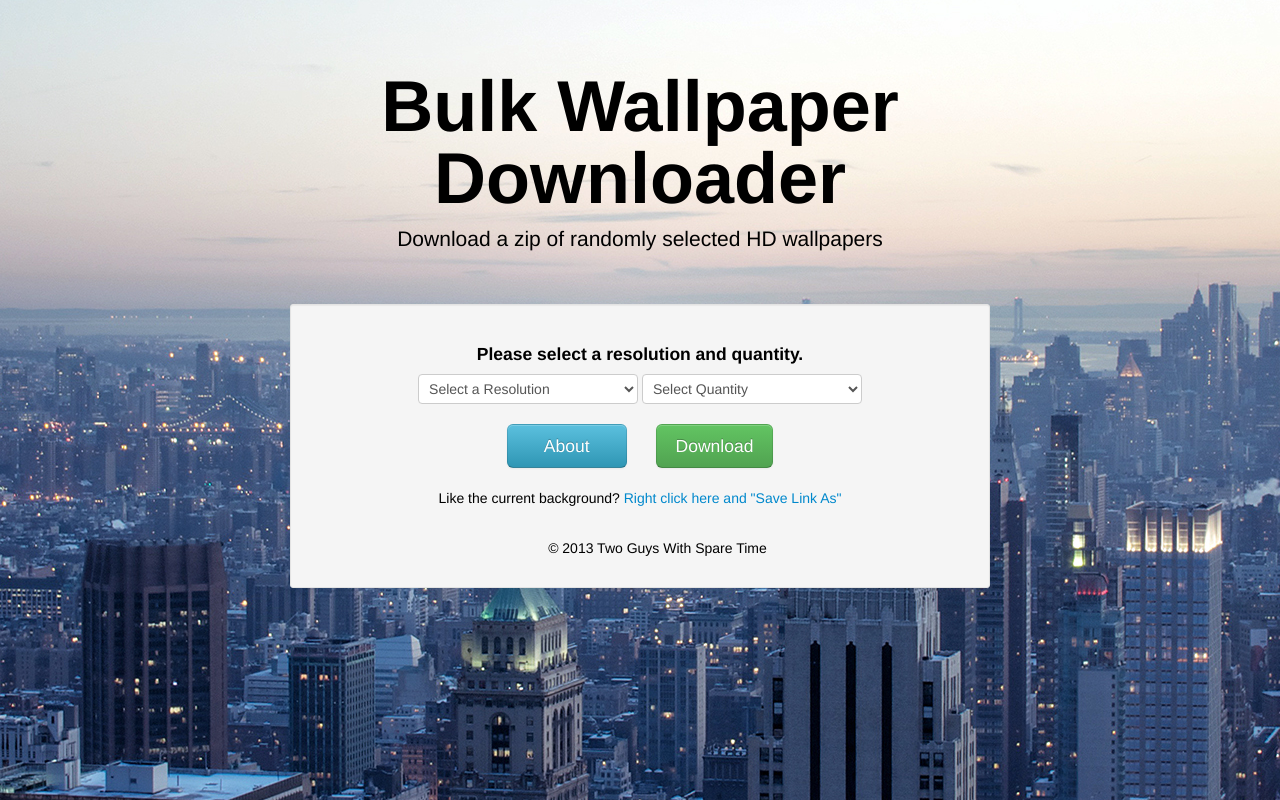
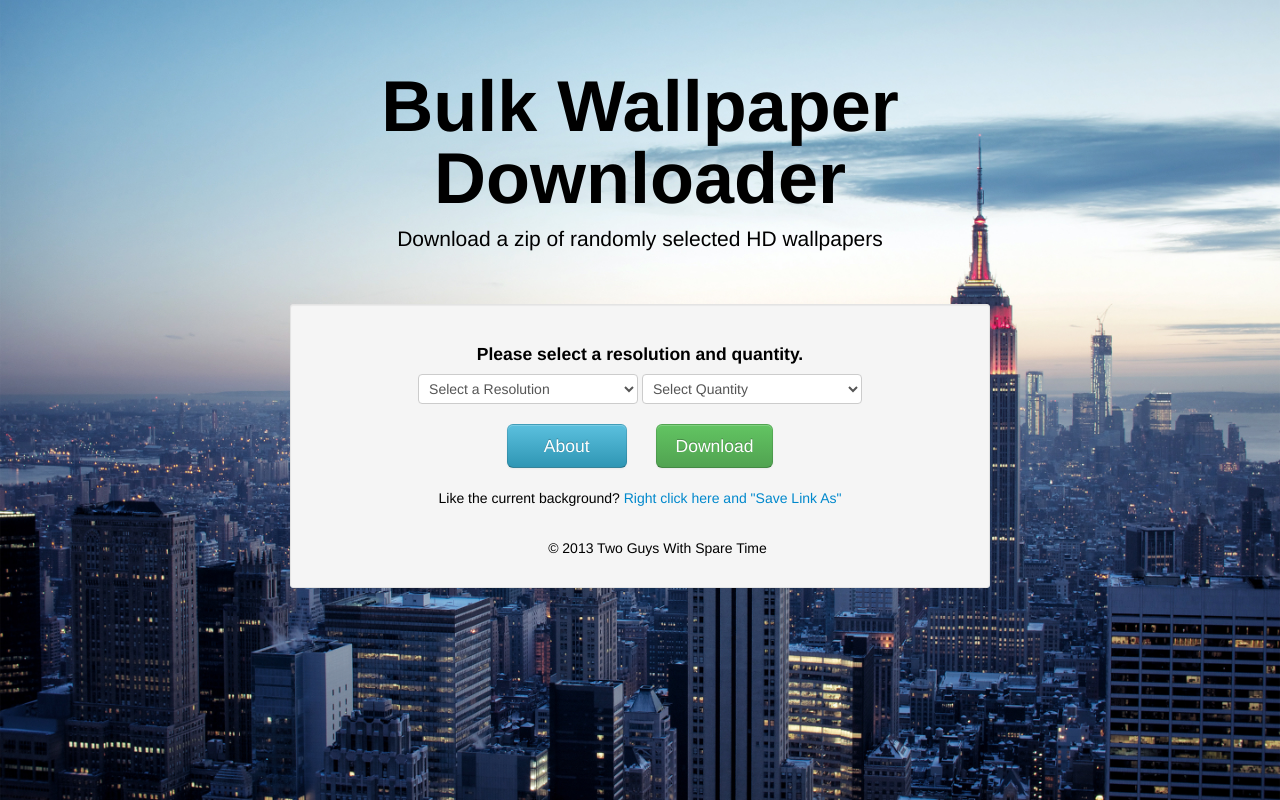
Before and after one commit to gnu-user/wallpaper-downloader, a PHP site: page / in a window 1280 px wide. Run offline with PHP 8.4, Linux system fonts and the light colour scheme.

Commit message:
Updated the CSS to properly resize image using CSS3

```diff
--- a/css/custom.css
+++ b/css/custom.css
@@ -1,9 +1,11 @@
 body.background {
     padding-top: 20px;
     padding-bottom: 40px;
-    background-image: url(../img/bgimg3.jpg);
-    background-repeat: no-repeat;
-    background-position:center;
+    background: url(../img/bgimg3.jpg) no-repeat center center fixed;
+    -webkit-background-size: cover;
+    -moz-background-size: cover;
+    -o-background-size: cover;
+    background-size: cover;
 }
 
 /* Custom container */
--- a/index.html
+++ b/index.html
@@ -16,11 +16,17 @@
     <!-- HTML5 shiv, for IE6-8 support of HTML5 elements -->
     <!--[if lt IE 9]>
       <script src="js/html5shiv.min.js"></script>
+      <style style="text/css">
+        #wallpaper {
+              filter: progid:DXImageTransform.Microsoft.AlphaImageLoader(src='.myBackground.jpg', sizingMethod='scale');
+              -ms-filter: "progid:DXImageTransform.Microsoft.AlphaImageLoader(src='myBackground.jpg', sizingMethod='scale')";
+        }
+    </style>
     <![endif]-->
   </head>
   <!-- LE CONTENT NOW STARTS HERE -->
   <body class="background">
-    <div class="container-narrow">
+    <div id="wallpaper" class="container-narrow">
       <div class="jumbotron">
         <h1>
           Bulk Wallpaper Downloader
```
